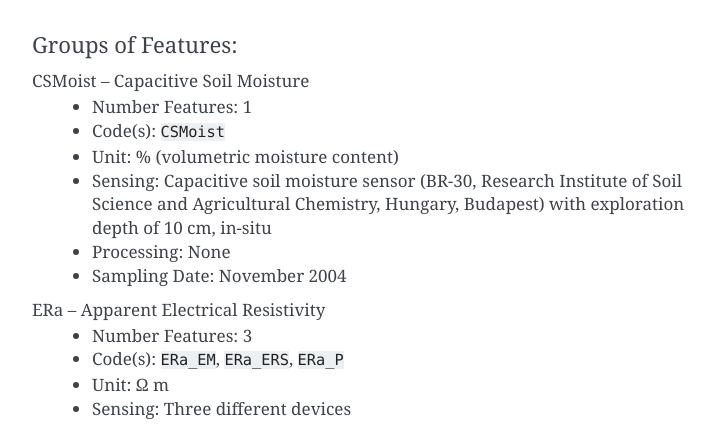
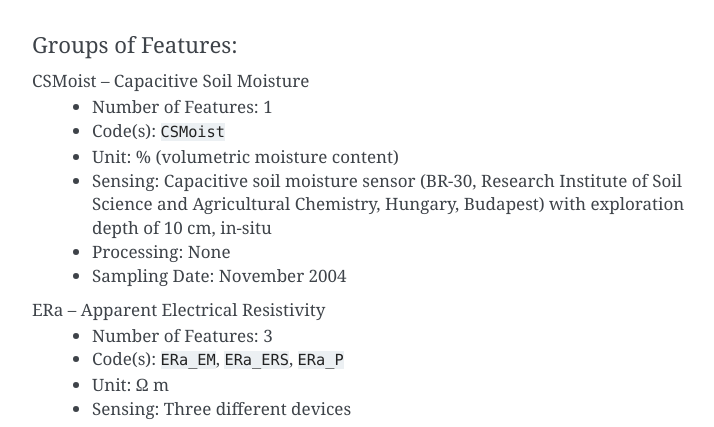
Before and after one commit to a11to1n3/LimeSoDa, a Sphinx documentation site: the page built from docs/source/datasets/PC_45.rst, in a window 1280 px wide and 900 px high, scrolled down 1375 px. Shown: the part 165-592 px from the top of the window, without its empty margins (388-1102 px from the left). Built offline with Sphinx 7.4.7, drawn with Linux system fonts in a browser that asks for light colours; pages that are not in the unit, such as notebooks, are missing from menus.

Commit message:
Update PC_45.rst

```diff
--- a/docs/source/datasets/PC_45.rst
+++ b/docs/source/datasets/PC_45.rst
@@ -57,7 +57,7 @@ Groups of Features:
 """""""""""""""""
 
 CSMoist – Capacitive Soil Moisture
-    * Number Features: 1
+    * Number of Features: 1
     * Code(s): ``CSMoist``
     * Unit: % (volumetric moisture content)
     * Sensing: Capacitive soil moisture sensor (BR-30, Research Institute of Soil Science and Agricultural Chemistry, Hungary, Budapest) with exploration depth of 10 cm, in-situ
@@ -65,7 +65,7 @@ CSMoist – Capacitive Soil Moisture
     * Sampling Date: November 2004
 
 ERa – Apparent Electrical Resistivity
-    * Number Features: 3
+    * Number of Features: 3
     * Code(s): ``ERa_EM``, ``ERa_ERS``, ``ERa_P``
     * Unit: Ω m
     * Sensing: Three different devices
```
